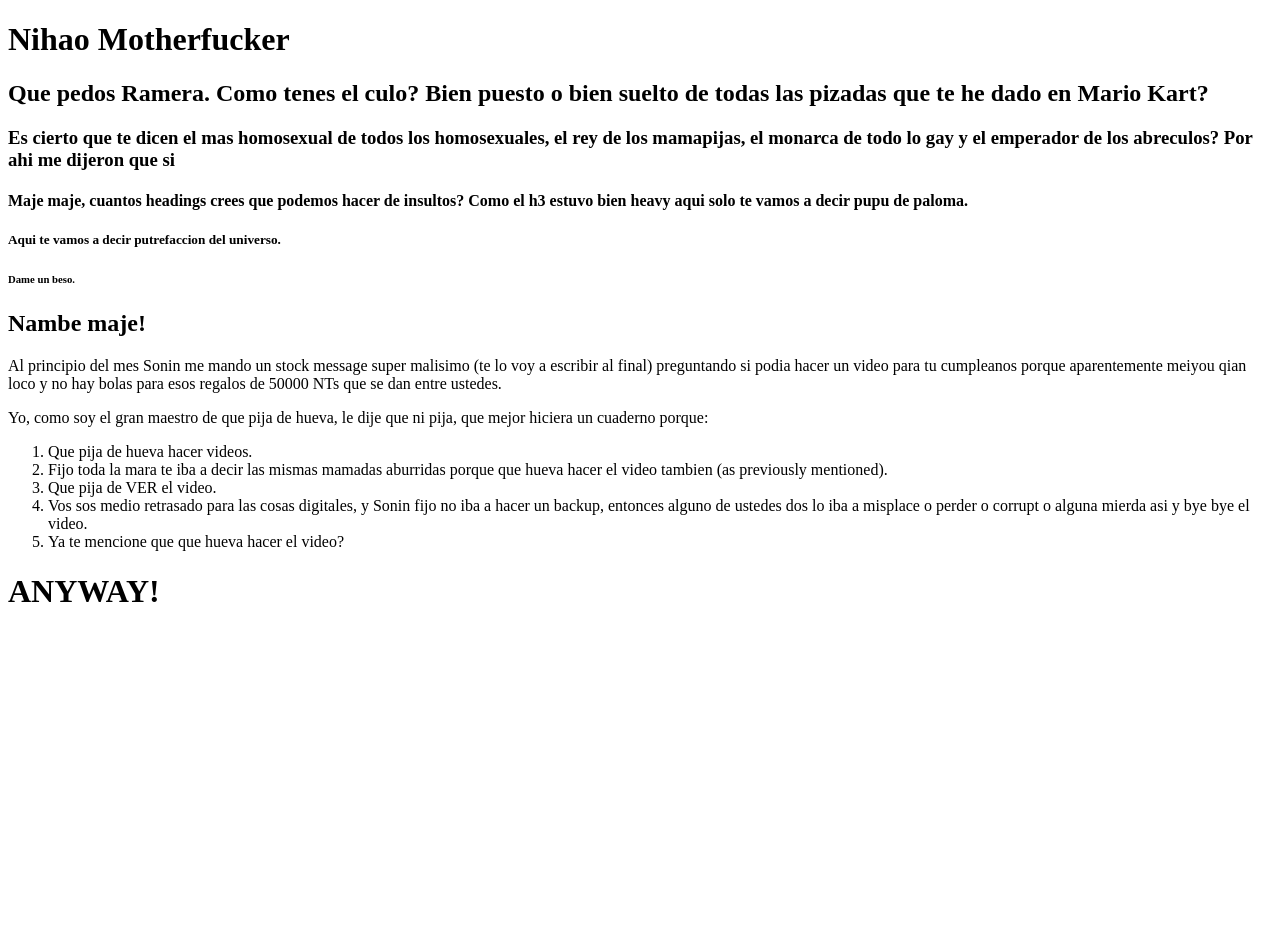
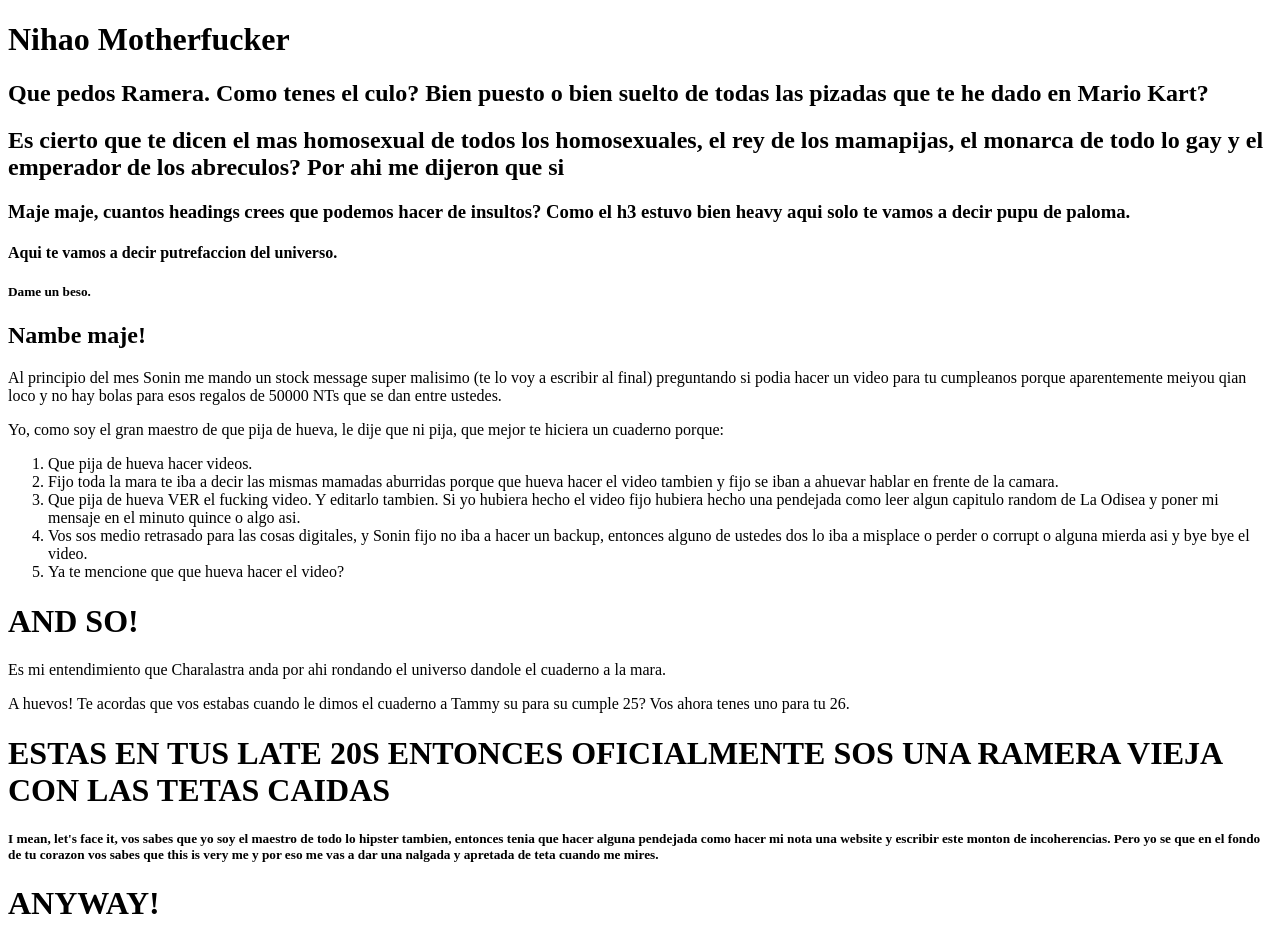
Before and after one commit to marcoorban/marcoorban.github.io, a plain HTML site: page index.html in a window 1280 px wide. Before the commit the page ends 800 px from the top, so only its background shows below. Drawn offline with Linux system fonts and the light colour scheme.

Commit message:
Update index.html

```diff
--- a/index.html
+++ b/index.html
@@ -5,15 +5,15 @@
 		<h2>Que pedos Ramera. Como tenes el culo? Bien puesto
 		o bien suelto de todas las pizadas que te he dado en Mario
 		Kart?</h2>
-		<h3>Es cierto que te dicen el mas homosexual de todos
+		<h2>Es cierto que te dicen el mas homosexual de todos
 		los homosexuales, el rey de los mamapijas, el monarca
 		de todo lo gay y el emperador de los abreculos? Por
-		ahi me dijeron que si</h3>
-		<h4>Maje maje, cuantos headings crees que podemos
+		ahi me dijeron que si</h2>
+		<h3>Maje maje, cuantos headings crees que podemos
 		hacer de insultos? Como el h3 estuvo bien heavy aqui
-		solo te vamos a decir pupu de paloma.</h4>
-		<h5>Aqui te vamos a decir putrefaccion del universo.</h5>
-		<h6>Dame un beso.</h6>
+		solo te vamos a decir pupu de paloma.</h3>
+		<h4>Aqui te vamos a decir putrefaccion del universo.</h4>
+		<h5>Dame un beso.</h5>
 
 		<h2>Nambe maje!</h2>
 		<p>Al principio del mes Sonin me mando un stock message
@@ -22,15 +22,19 @@
 		aparentemente meiyou qian loco y no hay bolas para esos
 		regalos de 50000 NTs que se dan entre ustedes.</p>
 		<p>Yo, como soy el gran maestro de que pija de hueva,
-		le dije que ni pija, que mejor hiciera un cuaderno porque:
+		le dije que ni pija, que mejor te hiciera un cuaderno porque:
 		</p>
 
 		<ol>
 		<li>Que pija de hueva hacer videos.</li>
 		<li>Fijo toda la mara te iba a decir las mismas mamadas
-		aburridas porque que hueva hacer el video tambien (as
-		previously mentioned).</li>
-		<li>Que pija de VER el video.</li>
+		aburridas porque que hueva hacer el video tambien y
+		fijo se iban a ahuevar hablar en frente de la camara.</li>
+		<li>Que pija de hueva VER el fucking video. Y editarlo
+		tambien. Si yo hubiera hecho el video fijo hubiera
+		hecho una pendejada como leer algun capitulo random
+		de La Odisea y poner mi mensaje en el minuto quince o algo
+		asi.</li>
 		<li>Vos sos medio retrasado para las cosas digitales,
 		y Sonin fijo no iba a hacer un backup, entonces alguno
 		de ustedes dos lo iba a misplace o perder o corrupt
@@ -38,6 +42,24 @@
 		<li>Ya te mencione que que hueva hacer el video?</li>
 		</ol>
 
+		<h1>AND SO!</h1>
+		<p>Es mi entendimiento que Charalastra anda por ahi
+		rondando el universo dandole el cuaderno a la mara.</p>
+		<p>A huevos! Te acordas que vos estabas cuando le dimos
+		el cuaderno a Tammy su para su cumple 25? Vos ahora
+		tenes uno para tu 26.</p>
+
+		<h1>ESTAS EN TUS LATE 20S ENTONCES OFICIALMENTE
+		SOS UNA RAMERA VIEJA CON LAS TETAS CAIDAS</h1>
+
+		<h5>I mean, let's face it, vos sabes que yo soy el
+		maestro de todo lo hipster tambien, entonces tenia
+		que hacer alguna pendejada como hacer mi nota una website
+		y escribir este monton de incoherencias. Pero yo se que
+		en el fondo de tu corazon vos sabes que this is very me
+		y por eso me vas a dar una nalgada y apretada de teta
+		cuando me mires.</h5>
+
 		<h1>ANYWAY!</h1>
 	</body>
 </html>
```
